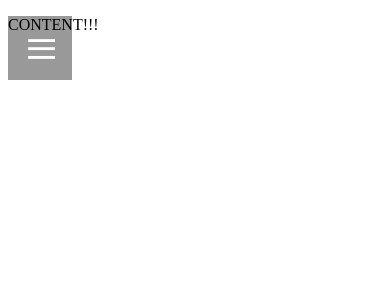
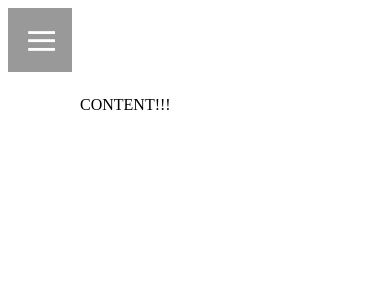
Before and after one commit to youwho42/youwho42.github.io, a PHP site: page / in a window 390 px wide. Shown: the top 300 px of the page. Run offline with PHP 8.4, Linux system fonts and the light colour scheme.

Commit message:
Update style.css

```diff
--- a/css/style.css
+++ b/css/style.css
@@ -30,7 +30,9 @@ nav[role="off-canvas"] {
   transition-property: left, opacity, box-shadow;
 }
 .content {
-    top:5em;
+    position: absolute;
+    top: 5em;
+    left: 5em;
 }
 
 /* small screens */
@@ -45,8 +47,10 @@ nav[role="off-canvas"] {
     content: "\2261";
     font-size: 1.8em;
   }
-    .content {
-    top:15em;
+  .content {
+    position: absolute;
+    top: 5em;
+    left: 5em;
 }
   nav[role="off-canvas"] {
     position: absolute;
```
